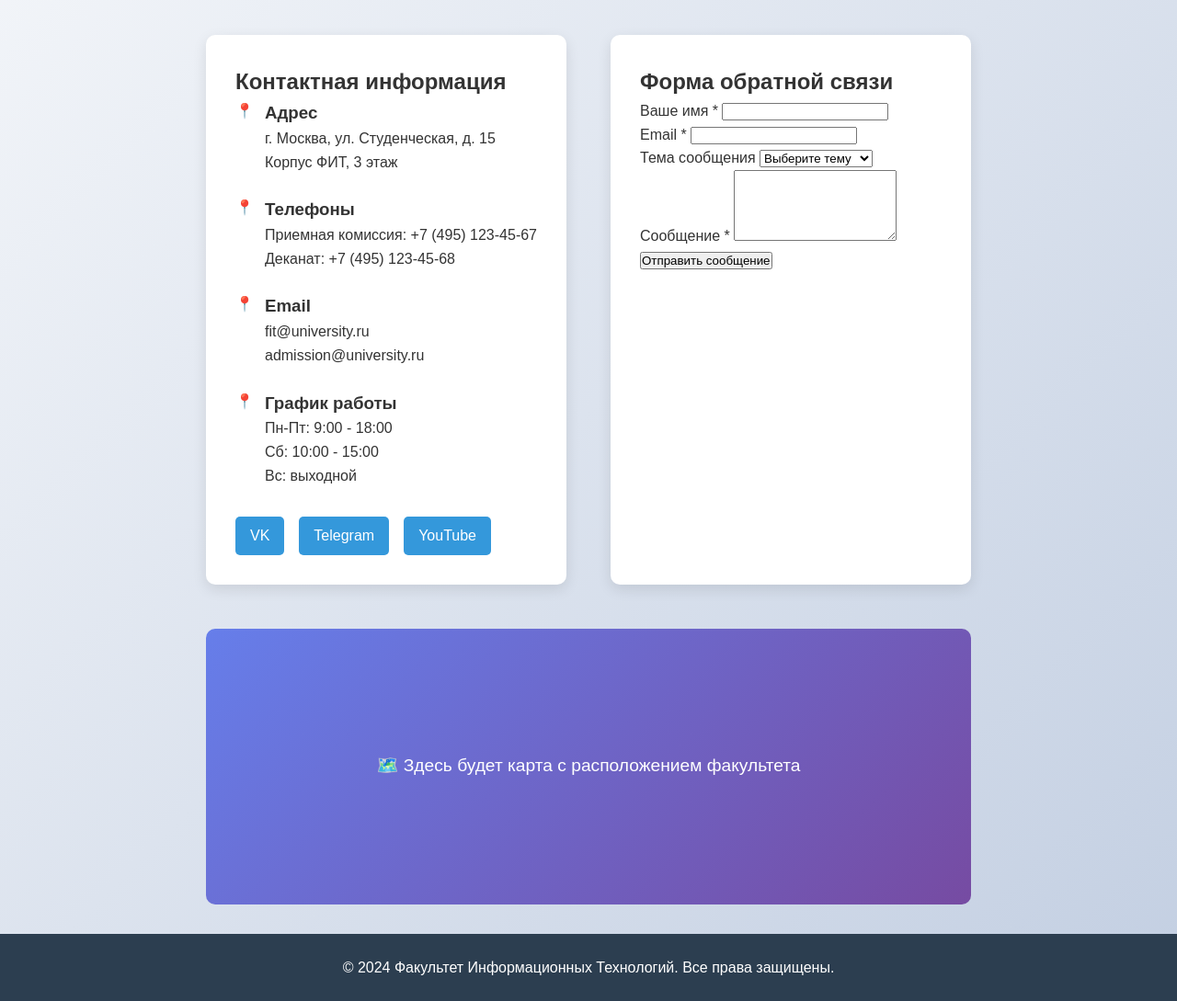
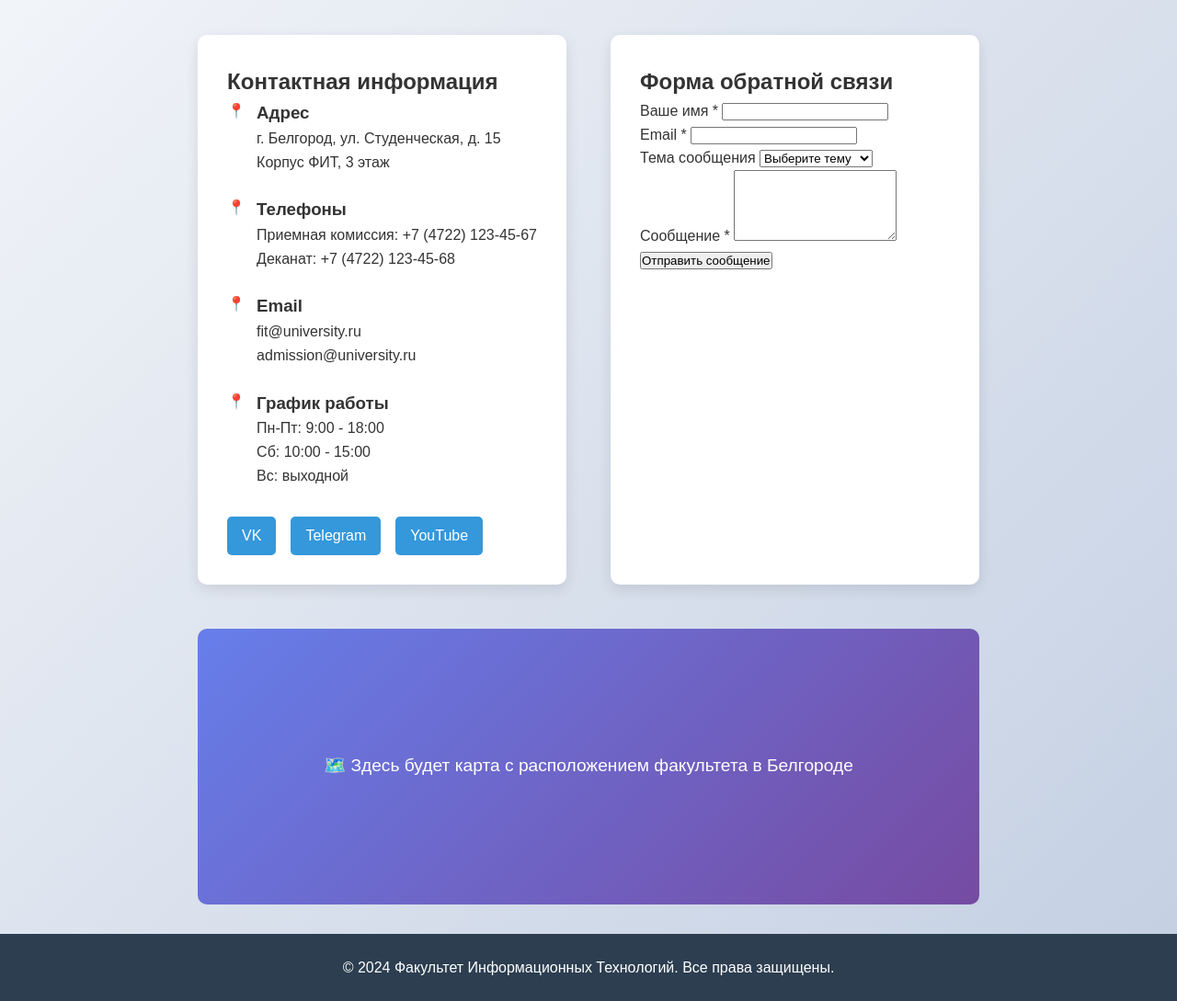
Before and after one commit to S1ava3131/faculty_site, a plain HTML site: page contact.html in a window 1280 px wide. Shown: the part 200-1289 px from the top of the page at 92% size. Drawn offline with Linux system fonts and the light colour scheme.

Commit message:
Add files via upload

```diff
--- a/contact.html
+++ b/contact.html
@@ -73,7 +73,7 @@
         }
     </style>
 </head>
-<body>
+<body data-page="contact">
     <header>
         <nav class="main-nav">
             <ul>
@@ -97,12 +97,12 @@
 
                 <div class="contact-item">
                     <h3>Адрес</h3>
-                    <p>г. Москва, ул. Студенческая, д. 15<br>Корпус ФИТ, 3 этаж</p>
+                    <p>г. Белгород, ул. Студенческая, д. 15<br>Корпус ФИТ, 3 этаж</p>
                 </div>
 
                 <div class="contact-item">
                     <h3>Телефоны</h3>
-                    <p>Приемная комиссия: +7 (495) 123-45-67<br>Деканат: +7 (495) 123-45-68</p>
+                    <p>Приемная комиссия: +7 (4722) 123-45-67<br>Деканат: +7 (4722) 123-45-68</p>
                 </div>
 
                 <div class="contact-item">
@@ -157,7 +157,7 @@
         </div>
 
         <div class="map-placeholder">
-            🗺️ Здесь будет карта с расположением факультета
+            🗺️ Здесь будет карта с расположением факультета в Белгороде
         </div>
     </main>
 
```
Also changed, not shown: about.html (+1 -1 lines), index.html (+2 -3 lines), stories.html (+1 -1 lines).
